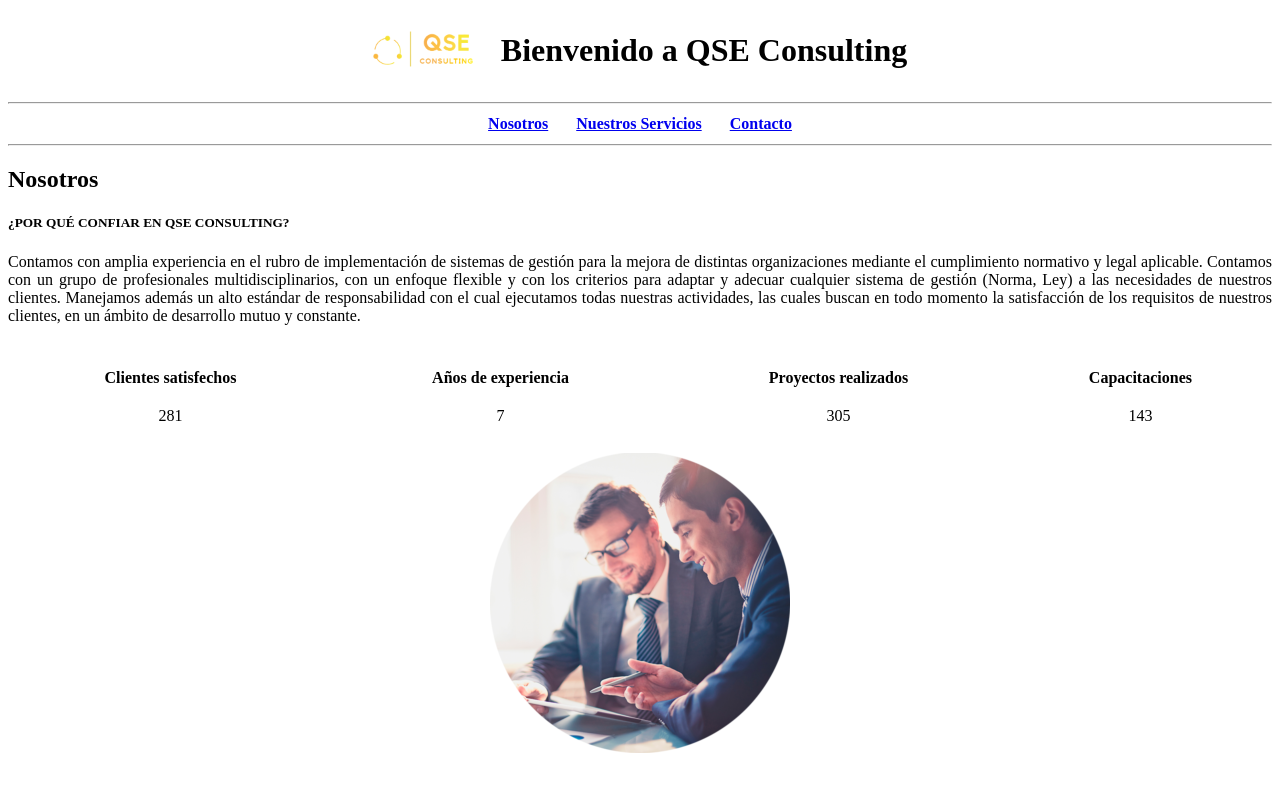
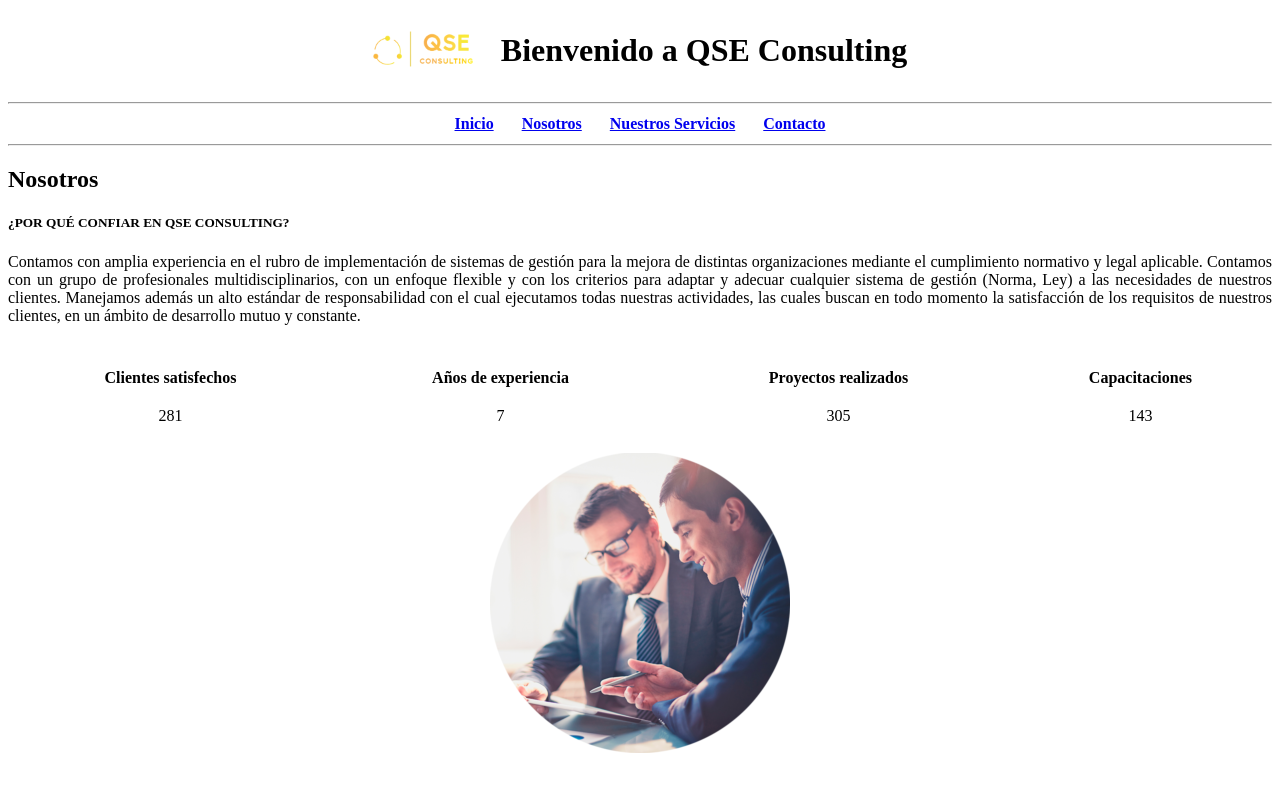
Before and after one commit to wernerlh/Evaluacion-Parcial, a plain HTML site: page index.html in a window 1280 px wide. Shown: the top 792 px of the page. Drawn offline with Linux system fonts and the light colour scheme.

Commit message:
Add files via upload

```diff
--- a/index.html
+++ b/index.html
@@ -46,7 +46,10 @@
                         <tr>
 
 
-
+                            <th>
+                                <a href="#">Inicio</a>
+                            </th>
+                            <th width="20"></th>
                             <th>
                                 <a href="index.html#nosotros">Nosotros</a>
                             </th>
```
